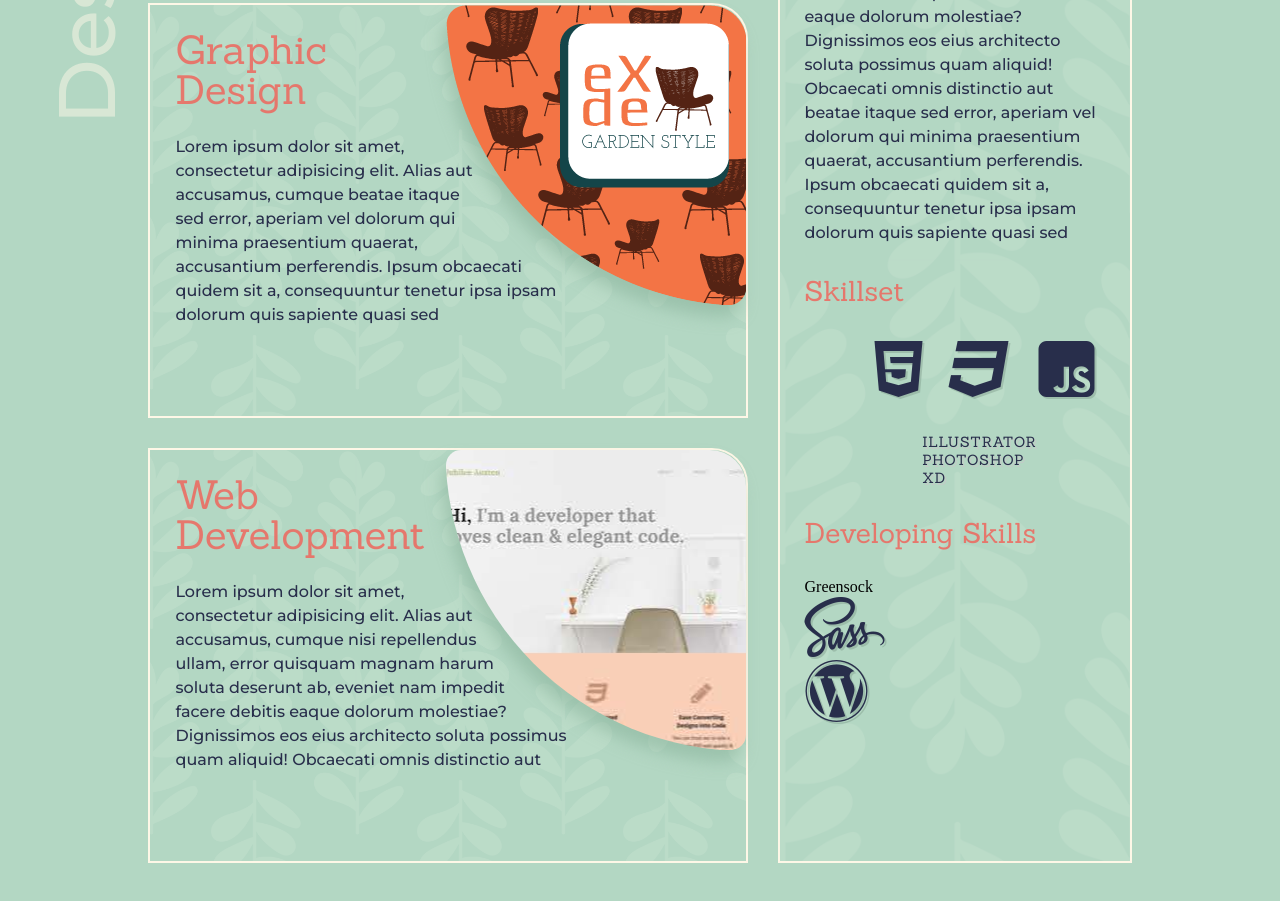
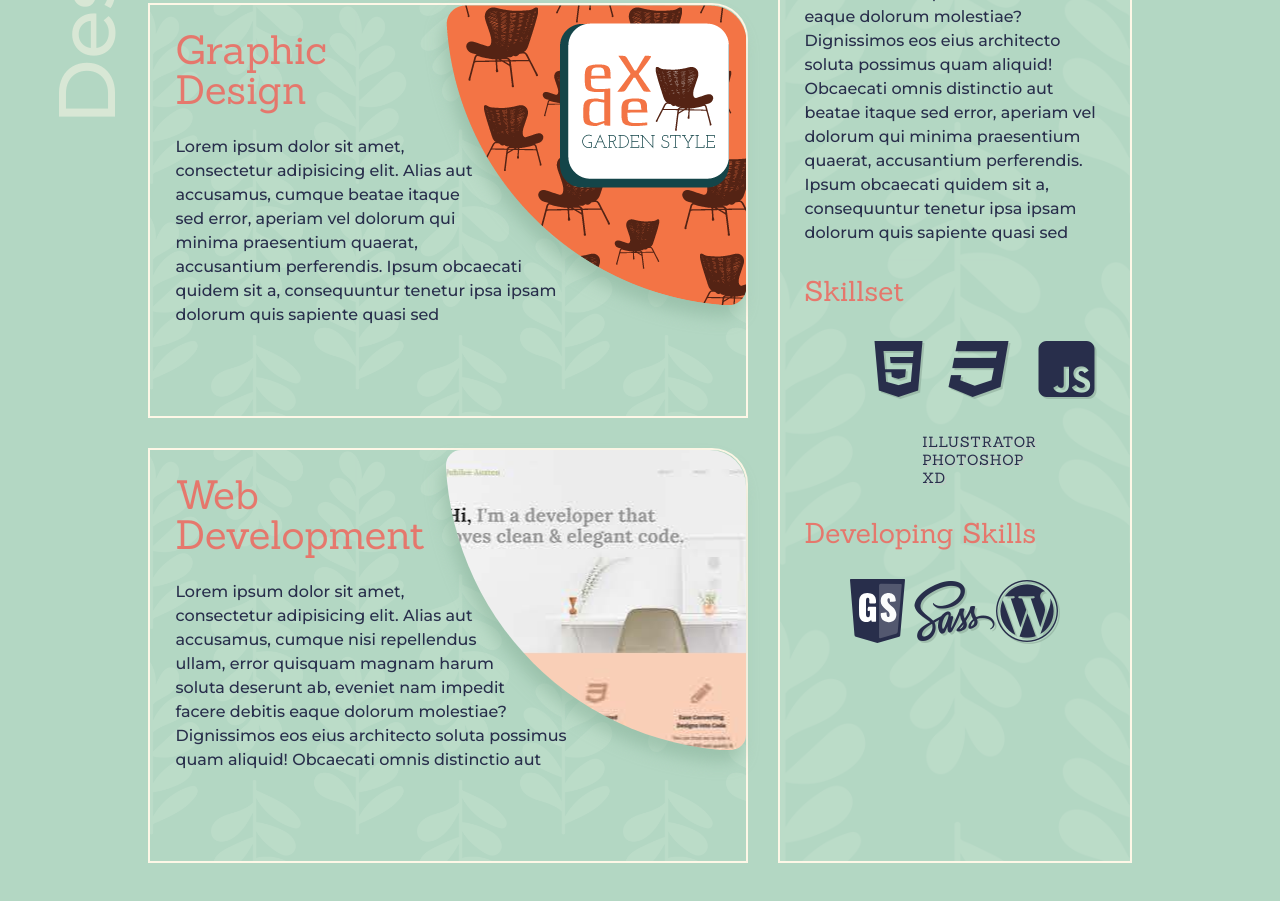
Before and after one commit to shoeke/PortfolioLayoutHome, a plain HTML site: page index.html in a window 1280 px wide. Shown: the part 618-1519 px from the top of the page. Drawn offline with Linux system fonts and the light colour scheme; some icons are missing.

Commit message:
icon edits

```diff
--- a/index.html
+++ b/index.html
@@ -99,14 +99,12 @@
                     </div>
                     <div class="devel-skills">
                         <h3>Developing Skills</h3>
-                        <ul>
-                            <li>Greensock</li>
+                        <ul class = "webskills">
+                            <li id = "greensock"></li>
                             <li><i class="fab fa-sass"></i></li>
                             <li><i class="fab fa-wordpress"></i></li>
                         </ul>
                     </div>
-
-
                 </div>
             </main>
             <section class="social">
--- a/styles.css
+++ b/styles.css
@@ -194,7 +194,7 @@ main {
 
 .webskills {
     display: flex;
-    justify-content: space-between;
+    justify-content: space-evenly;
     padding: 0 15%;
 }
 
@@ -221,7 +221,13 @@ main {
     font-size: 4rem;
     color: var(--blue-dk);
     text-shadow: 2px 2px #82a08f78;
-
+    text-align: center;
+}
+#greensock {
+    background-image: url("images/greensock.svg");
+    background-repeat: no-repeat;
+    height: 4rem;
+    width: 4rem;
 }
 
 
```
Also changed, not shown: images/greensock.svg (added).
